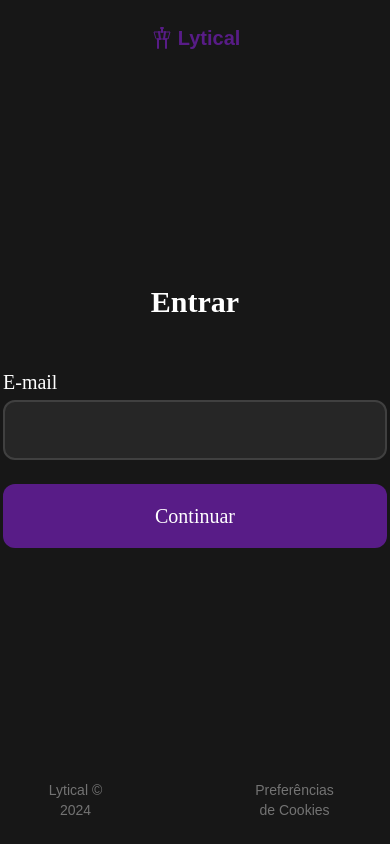
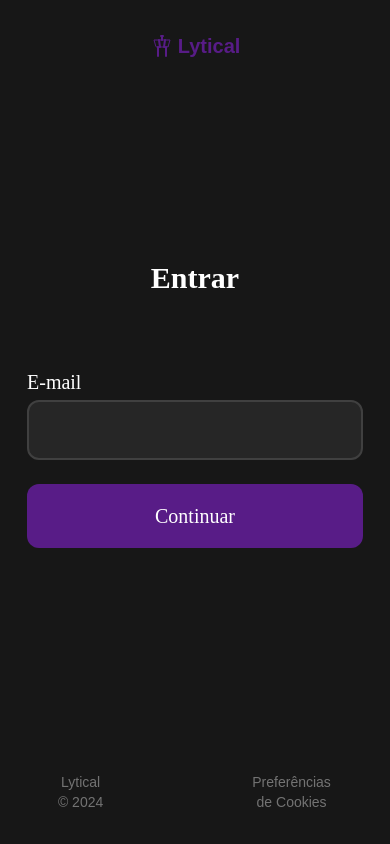
Before and after one commit to victorl1m/Lytical, a Next.js app: page / in a window 390 px wide. Built offline with nearby package versions, Linux system fonts and the light colour scheme; a web font is replaced by a local one.

Commit message:
responsiveness

```diff
--- a/app/page.tsx
+++ b/app/page.tsx
@@ -19,14 +19,13 @@ export default function Home() {
 
   return (
     <>
-      <main className="flex min-h-screen flex-col bg-neutral-900 justify-between">
+      <main className="flex min-h-screen max-xl:p-2 flex-col bg-neutral-900 justify-between">
         <Brand />
         <div className="sm:p-0 lg:p-0 md:p-0 xl:p-48 2xl:p-48 h-full max-xl:items-center flex flex-col">
           <h1 className="text-3xl font-bold text-white font-base text-left">
             Entrar
           </h1>
-          <div className="mt-12 w-96 flex justify-center flex-col">
-            <div>
+          <div className="mt-12 max-xl:p-6 w-96 flex justify-center flex-col">
             <label htmlFor="email" className="font-base text-white text-xl">
               E-mail
             </label>
@@ -34,13 +33,12 @@ export default function Home() {
               id="email"
               type="email"
               onChange={(e) => setEmail(e.target.value)}
-                className="w-96 text-white bg-neutral-800 p-4 rounded-xl border-2 border-neutral-700 mt-1 focus:outline-none focus:border-purple-900"
+              className="w-full text-white bg-neutral-800 p-4 rounded-xl border-2 border-neutral-700 mt-1 focus:outline-none focus:border-purple-900"
             />
-            </div>
 
             <button
               onClick={handleSearchAccount}
-              className="mt-6 w-96 h-16 bg-purple-900 rounded-xl justify-center flex items-center font-base text-xl"
+              className="mt-6 w-full h-16 bg-purple-900 rounded-xl justify-center flex items-center font-base text-xl focus:outline-none"
             >
               {loading ? (
                 <Loader2 className="h-6 w-6 animate-spin text-purple-500" />
```
Lines whose indentation alone changed are shown as unchanged.
